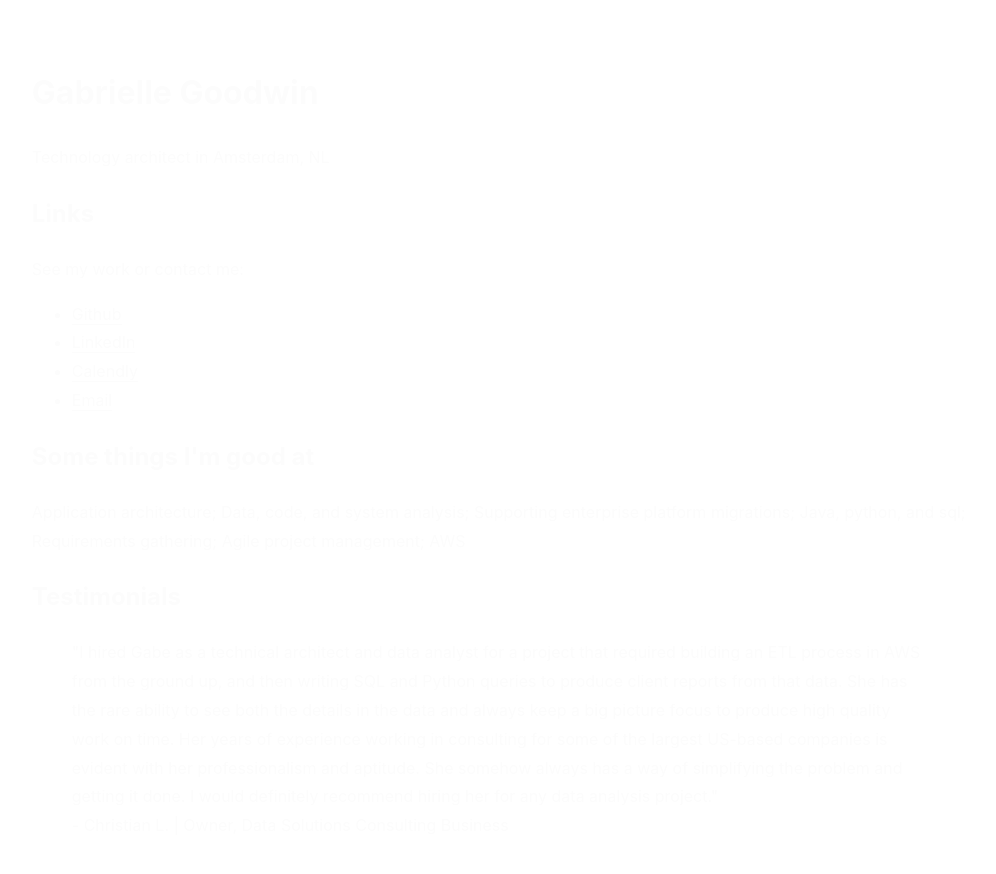
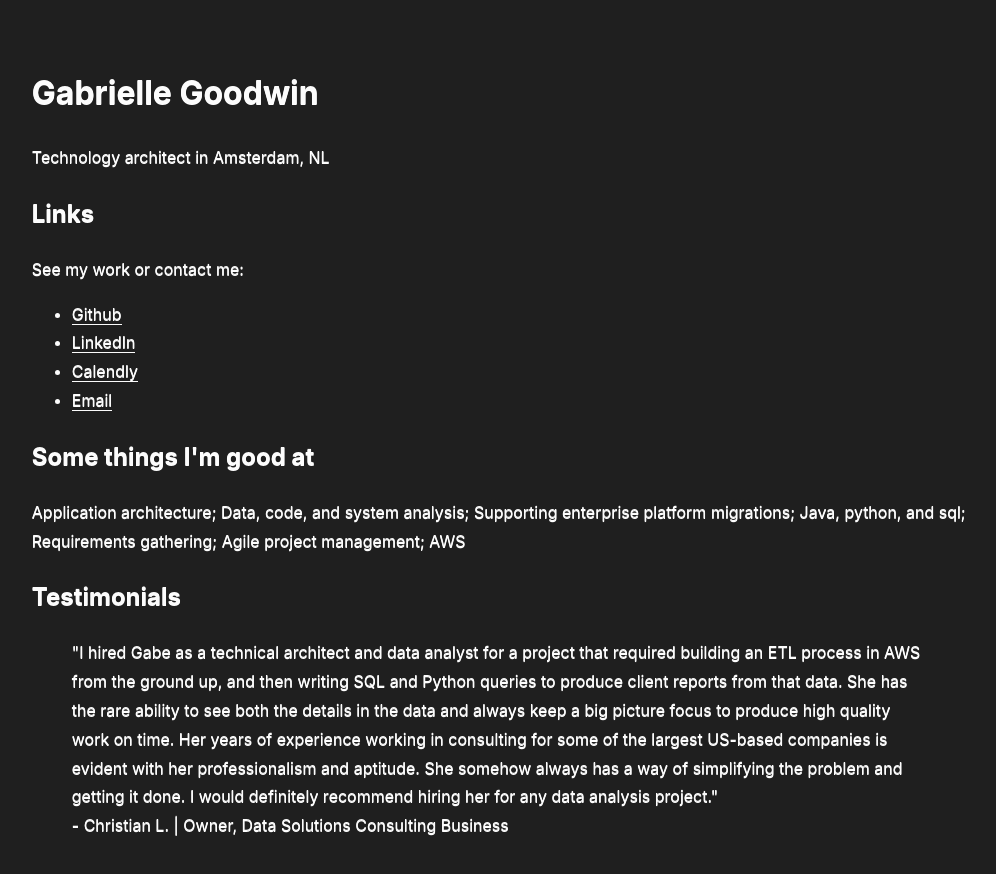
Before and after one commit to gabewin/gabewin_personal_website, a plain HTML site: page index.html in a window 1280 px wide. Shown: the whole page, without its empty margins (141-1137 px from the left). Drawn offline with Linux system fonts and the light colour scheme.

Commit message:
Update index.html

```diff
--- a/index.html
+++ b/index.html
@@ -7,7 +7,7 @@
         <meta name="description" content="Personal Website of Gabrielle Goodwin"/>
         <link rel="canonical" href="http://www.gabewin.com"/>
         <style>
-            body {margin: 5% auto; background: #303030b; color: #fcfcfc; font-family: -apple-system, BlinkMacSystemFont, "Segoe UI", Roboto, Helvetica, Arial, sans-serif; font-size: 16px; line-height: 1.8; text-shadow: 0 1px 0 #ffffff; max-width: 73%;}
+            body {margin: 5% auto; background: #1f1f1f; color: #fcfcfc; font-family: -apple-system, BlinkMacSystemFont, "Segoe UI", Roboto, Helvetica, Arial, sans-serif; font-size: 16px; line-height: 1.8; text-shadow: 0 1px 0 #ffffff; max-width: 73%;}
             code {background: white;}
             a {border-bottom: 1px solid #fcfcfc; color: #fcfcfc; text-decoration: none;}
             a:hover {border-bottom: 0;}
```
